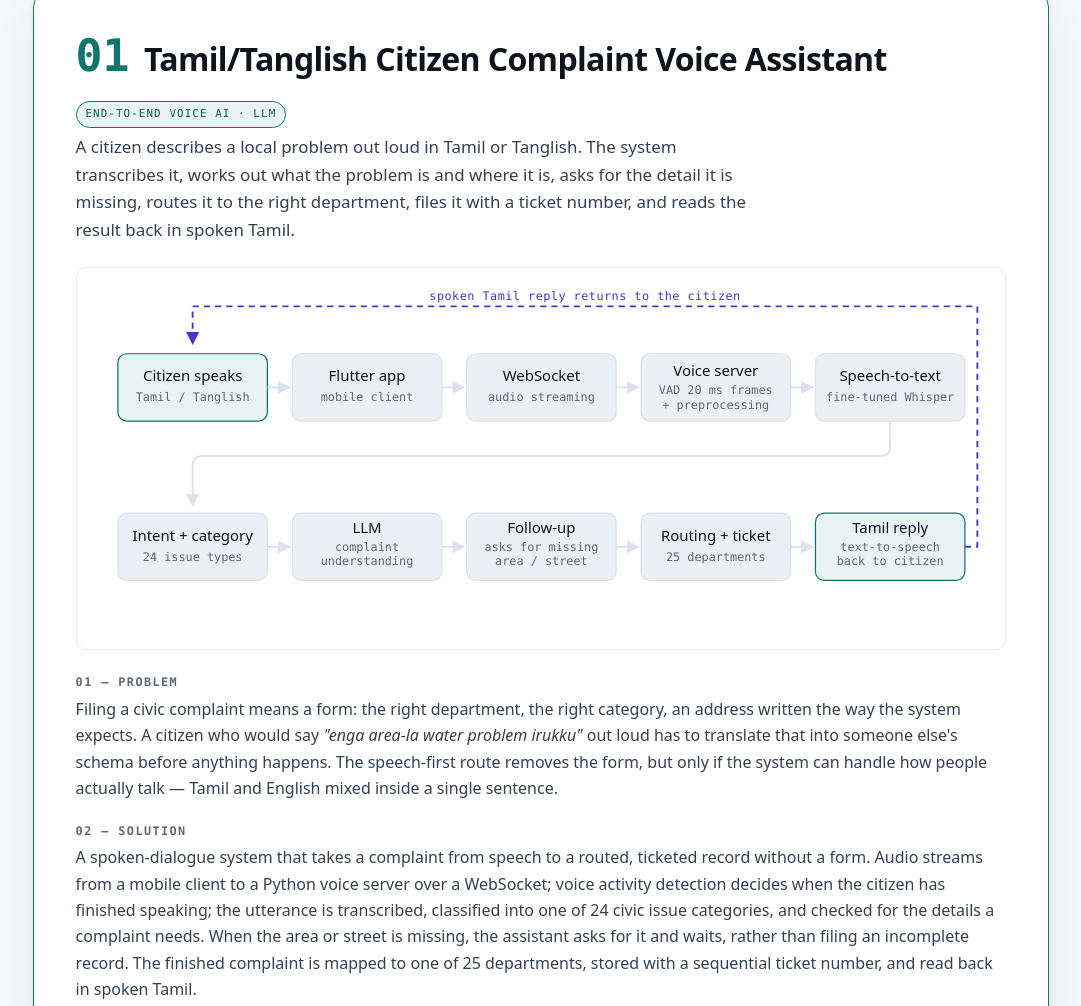
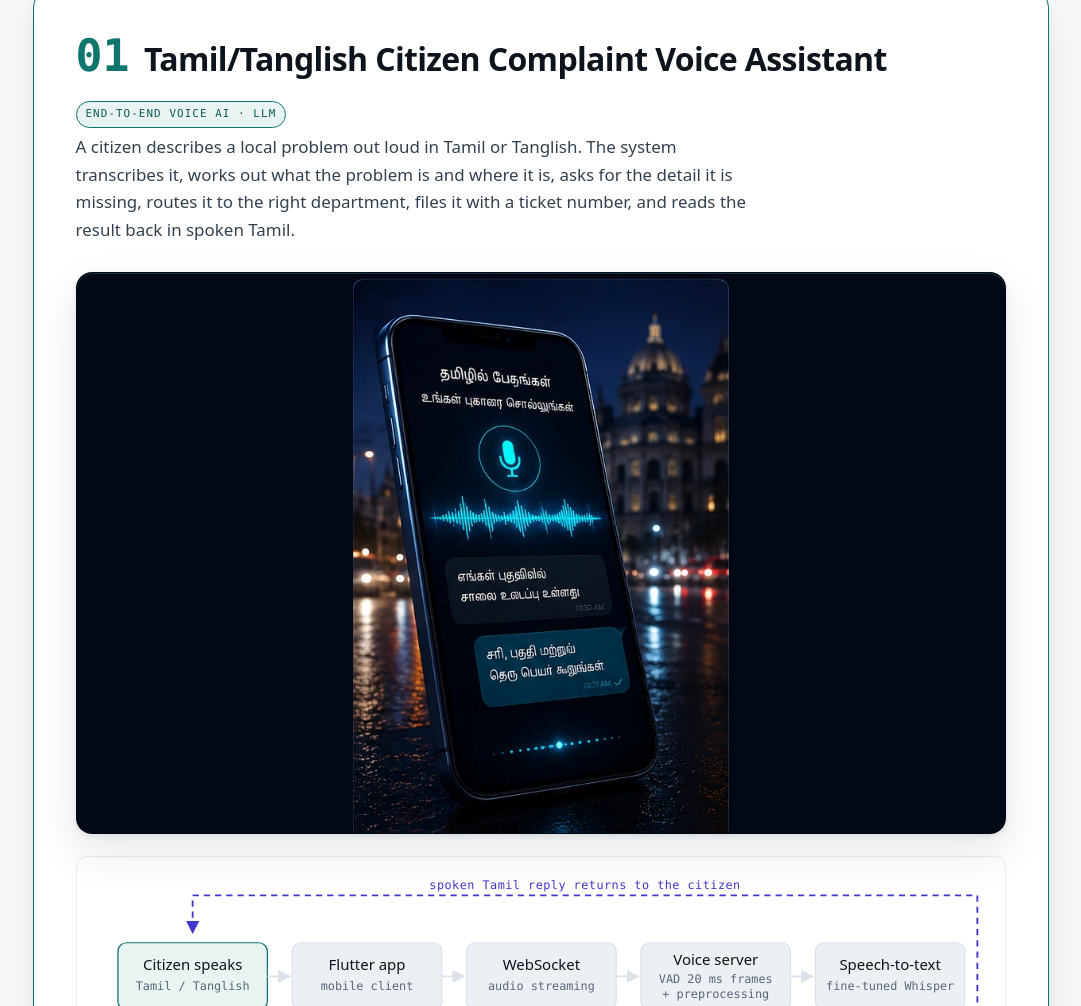
Before and after one commit to Suyambu567/portfolio, a plain HTML site: page index.html in a window 1280 px wide. Shown: the part 3232-4238 px from the top of the page, without its empty margins (99-1180 px from the left). Drawn offline with Linux system fonts and the light colour scheme.

Commit message:
Add project cover images above the technical diagrams
Each project card now opens with a cover image, with the existing SVG
diagram kept below it: the image carries the story, the diagram carries the
evidence. The artwork is portrait, so the hero card centres it on a panel
whose background is sampled from the artwork's own corners rather than
stretching it; the two-up cards let it fill their column width.

Co-Authored-By: Claude Opus 5 (1M context) <noreply@anthropic.com>

```diff
--- a/css/styles.css
+++ b/css/styles.css
@@ -509,6 +509,71 @@ tbody tr:last-child td { border-bottom: 0; }
 }
 .io .arrow { color: var(--accent); padding: 0 .35rem; }
 
+/* ---------- project cover images ----------
+   The image tells the story; the SVG diagram below it carries the evidence.
+   Both are dark by design, so in light mode the frame reads as a deliberate
+   panel rather than an accident: a heavier border and a soft outer glow set
+   it apart from the page instead of letting it float. */
+
+.project-shot {
+  position: relative;
+  margin: 1.5rem 0 0;
+  border-radius: var(--radius-lg);
+  overflow: hidden;
+  /* Sampled from each artwork's own corners, so a portrait image centred on a
+     wide panel shows no visible letterbox — the panel and the picture share a
+     background. */
+  background: var(--shot-bg, #05080f);
+  border: 1px solid var(--border);
+  box-shadow: var(--elev-1);
+}
+/* The artwork is portrait. In the narrow two-up columns it simply fills the
+   width; in the wide hero card it would become absurdly tall, so there it is
+   height-capped and centred on the panel instead of stretched. */
+.project-hero .project-shot { display: grid; place-items: center; }
+.project-hero .project-shot img {
+  width: auto; max-width: 100%;
+  max-height: clamp(320px, 52vw, 560px);
+}
+.project-shot img {
+  display: block;
+  width: 100%;
+  height: auto;
+  /* width/height attributes are set in the markup, so the browser reserves the
+     right box before the file arrives and the page never jumps. */
+}
+/* A hairline of the accent along the top ties the panel to the site's palette. */
+.project-shot::after {
+  content: ""; position: absolute; inset: 0; pointer-events: none;
+  border-radius: inherit;
+  box-shadow: inset 0 1px 0 rgba(45, 209, 197, .22);
+}
+.project-hero .project-shot { margin-top: 1.7rem; }
+
+/* In light mode the dark panel needs to look chosen, not stranded. */
+:root:not([data-theme="dark"]) .project-shot {
+  border-color: rgba(13, 20, 27, .14);
+  box-shadow: 0 2px 6px rgba(13, 20, 27, .08), 0 18px 44px rgba(13, 20, 27, .10);
+}
+@media (prefers-color-scheme: dark) {
+  :root:not([data-theme="light"]) .project-shot { box-shadow: var(--elev-1); }
+}
+:root[data-theme="dark"] .project-shot { box-shadow: var(--elev-1); }
+
+/* The image arrives with its card rather than through a second observer of its
+   own: one nested inside the other is redundant, and the two race. */
+@media (prefers-reduced-motion: no-preference) {
+  .js .reveal .project-shot img { opacity: 0; transform: scale(1.035); }
+  .js .reveal.is-in .project-shot img {
+    opacity: 1; transform: none;
+    transition: opacity .6s cubic-bezier(.2,.7,.2,1) .1s,
+                transform .7s cubic-bezier(.2,.7,.2,1) .1s;
+  }
+  .project-shot { transition: box-shadow .28s ease, border-color .28s ease; }
+  .project-shot:hover { border-color: var(--accent); }
+  .project-shot:hover img { transform: scale(1.022); transition: transform .5s cubic-bezier(.2,.7,.2,1); }
+}
+
 /* ---------- diagrams and project visuals ---------- */
 
 .diagram {
--- a/index.html
+++ b/index.html
@@ -281,6 +281,13 @@
         ticket number, and reads the result back in spoken Tamil.
       </p>
 
+      <div class="project-shot" style="--shot-bg:#030816">
+        <img src="assets/projects/citizen-complaint-voice-assistant.webp"
+             width="473" height="705"
+             loading="eager" decoding="async" fetchpriority="high"
+             alt="A smartphone at night running a Tamil voice assistant: a glowing microphone button above a live speech waveform, with a Tamil conversation below in which a citizen reports a problem in their area and the assistant asks for the area and street name.">
+      </div>
+
       <div class="diagram">
         <svg viewBox="0 -30 720 280" role="img" aria-labelledby="pipe-title pipe-desc">
           <title id="pipe-title">Voice assistant pipeline</title>
@@ -538,6 +545,13 @@
         where a written character is a consonant plus a vowel sign.
       </p>
 
+      <div class="project-shot" style="--shot-bg:#010716">
+        <img src="assets/projects/tamil-bpe-tokenizer.webp"
+             width="510" height="712"
+             loading="lazy" decoding="async" fetchpriority="auto"
+             alt="The Tamil word tamizh rendered large in glowing three-dimensional type, with arrows leading down from it into four separate token blocks, each block captioned with a numeric token identifier, over a dark technical background.">
+      </div>
+
       <div class="viz">
         <svg viewBox="0 0 440 282" role="img" aria-labelledby="bpe-title bpe-desc">
           <title id="bpe-title">Why Tamil needs subword merges, and the merges the trainer found</title>
@@ -721,6 +735,13 @@
         profile, behavioural and textual features — served through a REST API, with a
         second model that runs entirely in the browser.
       </p>
+
+      <div class="project-shot" style="--shot-bg:#000716">
+        <img src="assets/projects/fake-user-detection.webp"
+             width="509" height="716"
+             loading="lazy" decoding="async" fetchpriority="auto"
+             alt="A social profile card on the left feeding a network of glowing connected nodes that resolves into two outcomes, real in teal and fake in red, above an ROC curve plotted from false positive rate against true positive rate, a 94.09 percent accuracy figure, and a label reading synthetic evaluation data.">
+      </div>
 
       <div class="viz">
         <svg viewBox="0 0 440 194" role="img" aria-labelledby="lift-title lift-desc">
```
Also changed, not shown: assets/projects/citizen-complaint-voice-assistant.webp (added), assets/projects/fake-user-detection.webp (added), assets/projects/tamil-bpe-tokenizer.webp (added).
